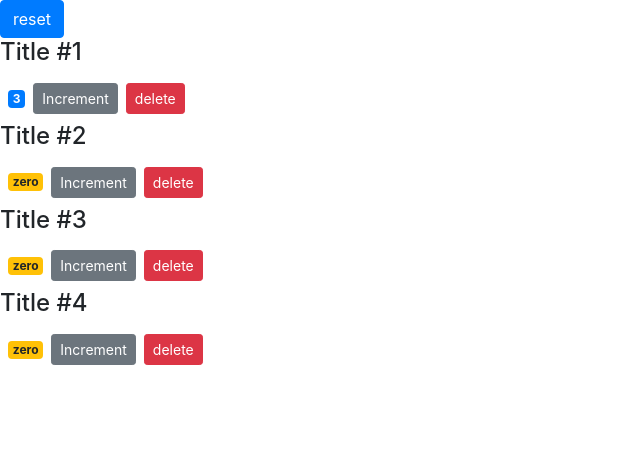
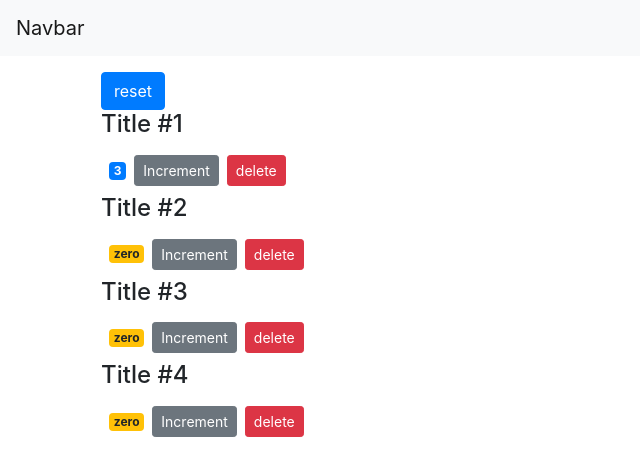
Before and after one commit to TaherBarakat/counter-app, a React (Create React App) app: page / in a window 1280 px wide. Shown: the top 476 px of the page, without its empty margins (0-640 px from the left). Built offline with nearby package versions, Linux system fonts and the light colour scheme.

Commit message:
create navbar.

```diff
--- a/src/App.js
+++ b/src/App.js
@@ -1,25 +1,19 @@
-import logo from './logo.svg';
+import React, { Component } from 'react';
+import NavBar from './components/navbar';
+import Counters from './components/counters';
+
 import './App.css';
-
-function App() {
-  return (
-    <div className="App">
-      <header className="App-header">
-        <img src={logo} className="App-logo" alt="logo" />
-        <p>
-          Edit <code>src/App.js</code> and save to reload.
-        </p>
-        <a
-          className="App-link"
-          href="https://reactjs.org"
-          target="_blank"
-          rel="noopener noreferrer"
-        >
-          Learn React
-        </a>
-      </header>
-    </div>
-  );
+class App extends Component {
+    render() {
+        return (
+            <React.Fragment>
+                <NavBar />
+                <main className=" container">
+                    <Counters />
+                </main>
+            </React.Fragment>
+        );
+    }
 }
 
 export default App;
--- a/src/components/counters.jsx
+++ b/src/components/counters.jsx
@@ -1,7 +1,7 @@
 import { Button } from 'bootstrap';
 import React, { Component } from 'react';
 import Counter from './counter';
-class counters extends Component {
+class Counters extends Component {
     state = {
         counters: [
             { id: 1, value: 3 },
@@ -31,7 +31,7 @@ class counters extends Component {
 
     render() {
         return (
-            <div>
+            <div className="m-3">
                 <button onClick={this.handleReset} className="btn btn-primary">
                     reset
                 </button>
@@ -50,4 +50,4 @@ class counters extends Component {
     }
 }
 
-export default counters;
+export default Counters;
--- /dev/null
+++ b/src/components/navbar.jsx
@@ -0,0 +1,15 @@
+import { Component } from 'react';
+
+class NavBar extends Component {
+    render() {
+        return (
+            <nav className="navbar navbar-light bg-light">
+                <a className="navbar-brand" href="#">
+                    Navbar
+                </a>
+            </nav>
+        );
+    }
+}
+
+export default NavBar;
--- a/src/index.js
+++ b/src/index.js
@@ -4,12 +4,12 @@ import './index.css';
 import App from './App';
 import reportWebVitals from './reportWebVitals';
 import 'bootstrap/dist/css/bootstrap.css';
-import Counters from './components/counters';
+// import Counters from './components/counters';
 
 const root = ReactDOM.createRoot(document.getElementById('root'));
 root.render(
     <React.StrictMode>
-        <Counters />
+        <App />
     </React.StrictMode>
 );
 
```
